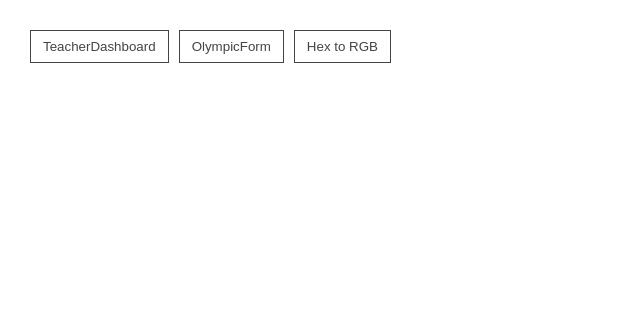
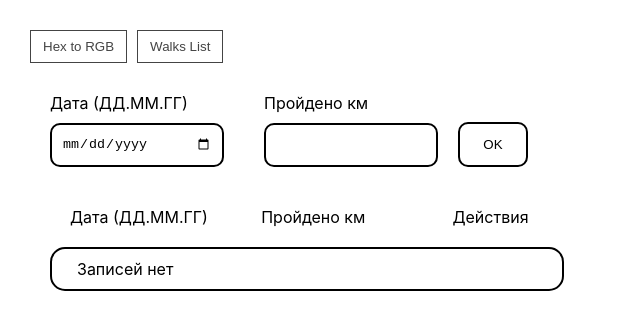
Before and after one commit to trttkm/ra31-homework-forms, a React (Create React App) app: page /walks-list in a window 1280 px wide. Shown: the top 330 px of the page, without its empty margins (0-640 px from the left). Built offline with nearby package versions, Linux system fonts and the light colour scheme.

Commit message:
второе задание

```diff
--- a/package.json
+++ b/package.json
@@ -6,8 +6,11 @@
     "@testing-library/jest-dom": "^5.14.1",
     "@testing-library/react": "^11.2.7",
     "@testing-library/user-event": "^12.8.3",
+    "nanoid": "^3.1.23",
+    "node-sass": "^6.0.1",
     "react": "^17.0.2",
     "react-dom": "^17.0.2",
+    "react-icons": "^4.2.0",
     "react-router-dom": "^5.2.0",
     "react-scripts": "4.0.3"
   },
--- a/src/components/Header.jsx
+++ b/src/components/Header.jsx
@@ -13,14 +13,11 @@ export function Header() {
 
   return (
     <header>
-      <Link to="/teacher-dashboard">
-        <button style={headerButton}>TeacherDashboard</button>
-      </Link>
-      <Link to="/olympic-form">
-        <button style={headerButton}>OlympicForm</button>
-      </Link>
       <Link to="/hex-to-rgb">
         <button style={headerButton}>Hex to RGB</button>
+      </Link>
+      <Link to="/walks-list">
+        <button style={headerButton}>Walks List</button>
       </Link>
     </header>
   );
--- a/src/components/HexToRgb/HexToRgb.css
+++ /dev/null
@@ -1,35 +0,0 @@
-.color-container {
-  position:        absolute;
-  left:            0;
-  width:           100%;
-  height:          93%;
-  display:         flex;
-  justify-content: center;
-  align-items:     center;
-}
-
-.color-container form {
-  font-size: 20px;
-}
-
-.color-container input {
-  width:          180px;
-  height:         20px;
-  padding:        15px;
-  font-size:      20px;
-  letter-spacing: 5px;
-  text-align:     center;
-}
-
-.color-container div {
-  display:          flex;
-  justify-content:  center;
-  align-items:      center;
-  margin-top:       3px;
-  width:            180px;
-  height:           20px;
-  padding:          15px;
-  background-color: rgba(0, 0, 0, 0.4);
-  border:           2px solid rgba(0, 0, 0, 0.45);;
-  color:            white;
-}
--- a/src/components/HexToRgb/HexToRgb.jsx
+++ b/src/components/HexToRgb/HexToRgb.jsx
@@ -1,4 +1,4 @@
-import './HexToRgb.css';
+import './HexToRgb.scss';
 import { useState } from 'react';
 
 export function HexToRgb() {
--- /dev/null
+++ b/src/components/HexToRgb/HexToRgb.scss
@@ -0,0 +1,35 @@
+.color-container {
+  position: absolute;
+  left: 0;
+  width: 100%;
+  height: 93%;
+  display: flex;
+  justify-content: center;
+  align-items: center;
+
+  form {
+    font-size: 20px;
+  }
+
+  input {
+    width: 180px;
+    height: 20px;
+    padding: 15px;
+    font-size: 20px;
+    letter-spacing: 5px;
+    text-align: center;
+  }
+
+  div {
+    display: flex;
+    justify-content: center;
+    align-items: center;
+    margin-top: 3px;
+    width: 180px;
+    height: 20px;
+    padding: 15px;
+    background-color: rgba(0, 0, 0, 0.4);
+    border: 2px solid rgba(0, 0, 0, 0.45);;
+    color: white;
+  }
+}
--- a/src/components/OlympicForm/OlympicForm.jsx
+++ b/src/components/OlympicForm/OlympicForm.jsx
@@ -25,7 +25,7 @@ export function OlympicForm() {
 
     setForm(prev => ({
       ...prev,
-      [e.target.name]: target.type === 'checkbox' ? target.checked : target.value,
+      [target.name]: target.type === 'checkbox' ? target.checked : target.value,
     }));
   };
 
--- a/src/components/TeacherDashboard/TeacherDashboard.jsx
+++ b/src/components/TeacherDashboard/TeacherDashboard.jsx
@@ -1,14 +1,14 @@
 import { useState } from 'react';
 
-const LECTIONS = ['Events, State', 'Forms'];
+// const LECTURES = ['Events, State', 'Forms'];
 
 const INITIAL_FORM_STATE = {
   name: '',
-  lection: '',
+  lecture: '',
 };
 
 export function TeacherDashboard() {
-  const [homeworks, setHomeworks] = useState([]);
+  // const [homeworks, setHomeworks] = useState([]);
   const [form, setForm] = useState(INITIAL_FORM_STATE);
 
   const onFieldChange = (e) => {
--- /dev/null
+++ b/src/components/WalksList/WalksList.jsx
@@ -0,0 +1,103 @@
+import { useState } from 'react';
+import { nanoid } from 'nanoid';
+import { FaTimes, FaPencilAlt } from 'react-icons/fa';
+
+import './WalksList.scss';
+
+const INITIAL_FORM_STATE = {
+  date: '',
+  distance: '',
+};
+
+export function WalksList() {
+
+  const [form, setForm] = useState(INITIAL_FORM_STATE);
+  const [table, setTable] = useState([]);
+  const [isEdit, setIsEdit] = useState(false);
+
+  const onFieldChange = (e) => {
+    const { target } = e;
+
+    setForm(prev => ({ ...prev, [target.name]: target.value }));
+  };
+
+  const saveData = (e) => {
+    e.preventDefault();
+    if (form.date !== '' && form.distance !== '') {
+
+      const record = table.find(item => item.date === form.date);
+
+      if (typeof record === 'undefined') {
+        form.id = nanoid();
+        setTable(prev => ([...prev, form].sort((a, b) => {
+          if (a.date < b.date) return 1;
+          else if (a.date > b.date) return -1;
+          return 0;
+        })));
+      } else if (isEdit) {
+        record.distance = form.distance;
+        setIsEdit(false);
+      } else {
+        record.distance = +record.distance + +form.distance;
+      }
+      setForm(INITIAL_FORM_STATE);
+    }
+  };
+
+  const deleteRecord = (id) => {
+    setTable(table.filter(item => item.id !== id));
+  };
+
+  const editRecord = (id) => {
+    const record = table.find(item => item.id === id);
+    setIsEdit(true);
+    setForm({ date: record.date, distance: record.distance });
+  };
+
+  return (
+    <div className="walk-list__container">
+      <form className="walk-list__form" onSubmit={saveData}>
+        <div className="walk-list__input-field">
+          <label htmlFor="date">Дата (ДД.MM.ГГ)</label>
+          <input
+            className="walk-list__input-field-control"
+            id="date"
+            name="date"
+            type="date"
+            value={form.date}
+            onChange={onFieldChange}
+          />
+        </div>
+        <div className="walk-list__input-field">
+          <label htmlFor="distance">Пройдено км</label>
+          <input
+            className="walk-list__input-field-control"
+            id="distance"
+            name="distance"
+            type="number"
+            value={form.distance}
+            onChange={onFieldChange}
+          />
+        </div>
+        <button className="walk-list__submit-button">OK</button>
+      </form>
+      <div className="walk-list__table-header">
+        <div>Дата (ДД.MM.ГГ)</div>
+        <div>Пройдено км</div>
+        <div>Действия</div>
+      </div>
+      <div className="walk-list__table-body">
+        {table.length ? table.map(item => (
+          <div className="walk-list__table-body-item" key={item.id}>
+            <div>{item.date.replaceAll('-', '.')}</div>
+            <div>{item.distance}</div>
+            <div>
+              <FaTimes className="icon-class" onClick={() => deleteRecord(item.id)} />
+              <FaPencilAlt className="icon-class" onClick={() => editRecord(item.id)} />
+            </div>
+          </div>
+        )) : 'Записей нет'}
+      </div>
+    </div>
+  );
+}
--- /dev/null
+++ b/src/components/WalksList/WalksList.scss
@@ -0,0 +1,68 @@
+.walk-list {
+  &__container {
+    padding: 30px 0;
+  }
+
+  &__form {
+    display: flex;
+    align-items: flex-end;
+  }
+
+  &__input-field {
+    margin: 0 20px;
+    display: flex;
+    flex-direction: column;
+
+    &-control {
+      border: 2px solid black;
+      border-radius: 10px;
+      padding: 10px;
+      width: 150px;
+      height: 20px;
+      margin-top: 10px;
+
+      &:focus-visible {
+        outline: none;
+      }
+    }
+  }
+
+  &__submit-button {
+    border: 2px solid black;
+    border-radius: 10px;
+    padding: 10px;
+    width: 70px;
+    height: 45px;
+    background: white;
+    cursor: pointer;
+  }
+
+  &__table {
+    &-header {
+      margin: 40px 40px 20px;
+      display: grid;
+      grid-template-columns: 2fr 2fr 1fr;
+      width: 478px;
+    }
+
+    &-body {
+      margin: 20px;
+      padding: 10px 25px;
+      width: 460px;
+      border: 2px solid black;
+      border-radius: 15px;
+
+      &-item {
+        display: grid;
+        grid-template-columns: 2fr 2fr 1fr;
+        width: 100%;
+        margin: 10px 0;
+
+        .icon-class {
+          margin: 0 10px;
+          cursor: pointer;
+        }
+      }
+    }
+  }
+}
--- a/src/routes/AppRouter.jsx
+++ b/src/routes/AppRouter.jsx
@@ -2,6 +2,7 @@ import { Route, Switch, withRouter } from 'react-router-dom';
 import { HexToRgb } from '../components/HexToRgb/HexToRgb';
 import { OlympicForm } from '../components/OlympicForm/OlympicForm';
 import { TeacherDashboard } from '../components/TeacherDashboard/TeacherDashboard';
+import { WalksList } from '../components/WalksList/WalksList';
 
 const AppRouter = () => {
   return (
@@ -9,6 +10,7 @@ const AppRouter = () => {
       <Route path="/teacher-dashboard" component={TeacherDashboard} />
       <Route path="/olympic-form" component={OlympicForm} />
       <Route path="/hex-to-rgb" component={HexToRgb} />
+      <Route path="/walks-list" component={WalksList} />
     </Switch>
   );
 };
```
Also changed, not shown: 2 other files (tests, documents, lock files or other folders).
